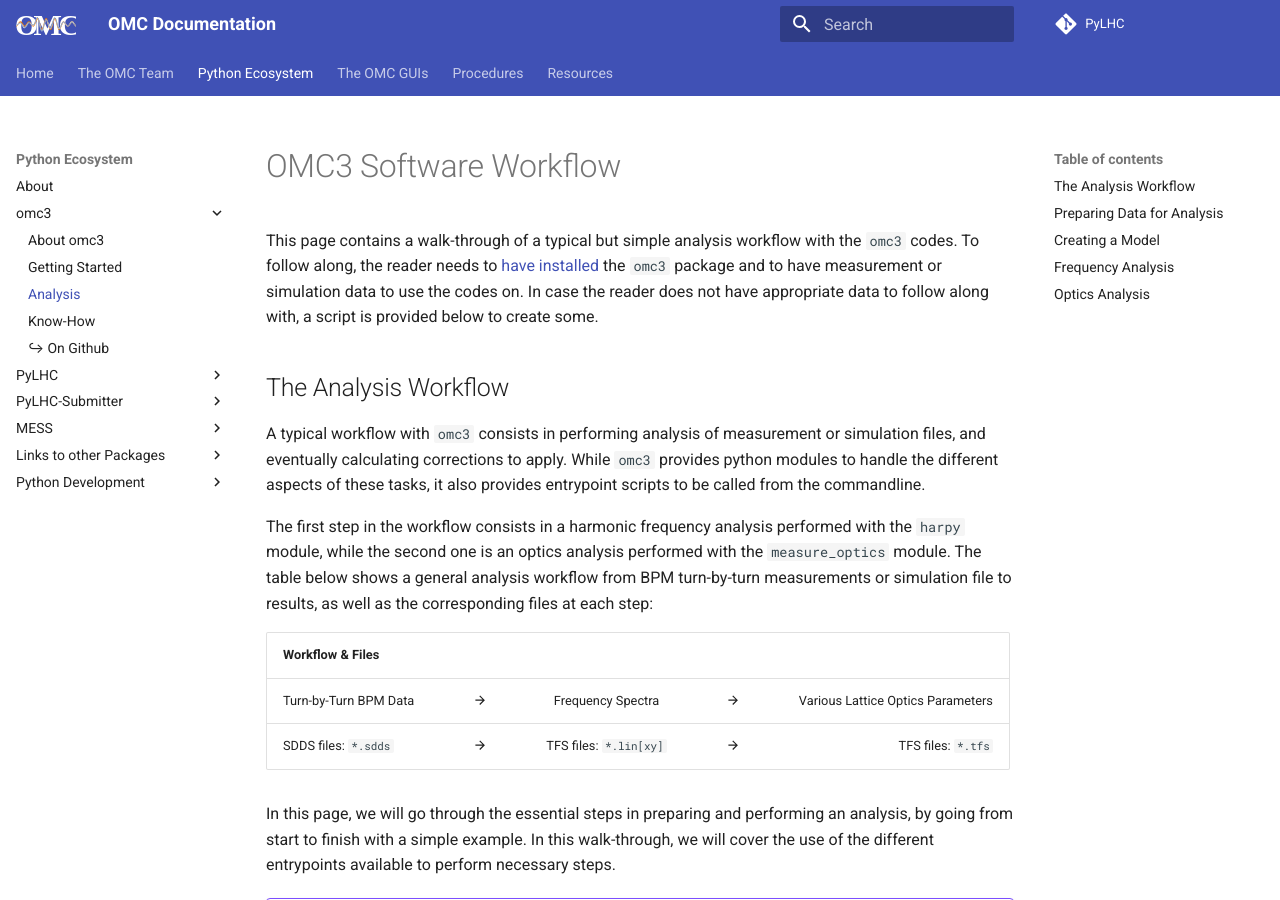
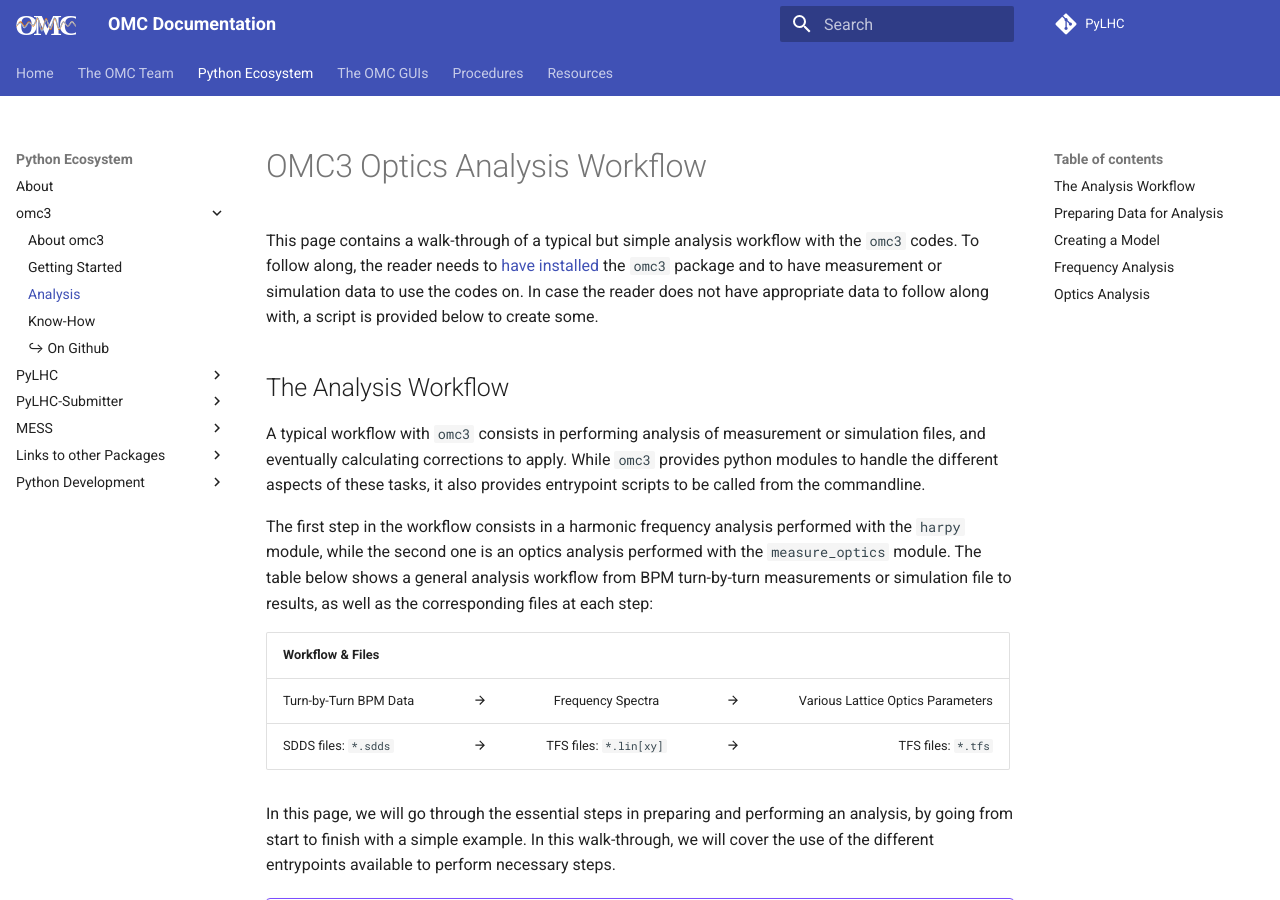
Before and after one commit to pylhc/pylhc.github.io, an MkDocs documentation site: the page built from docs/packages/omc3/analysis.md, in a window 1280 px wide and 900 px high. Built offline with MkDocs 1.6.1 and Material for MkDocs 9.7.7, drawn with Linux system fonts in a browser that asks for light colours.

Commit message:
header correction

```diff
--- a/docs/packages/omc3/analysis.md
+++ b/docs/packages/omc3/analysis.md
@@ -1,4 +1,4 @@
-# OMC3 Software Workflow
+# OMC3 Optics Analysis Workflow
 
 This page contains a walk-through of a typical but simple analysis workflow with the `omc3` codes.
 To follow along, the reader needs to [have installed](getting_started.md) the `omc3` package and to have measurement or simulation data to use the codes on.
```
